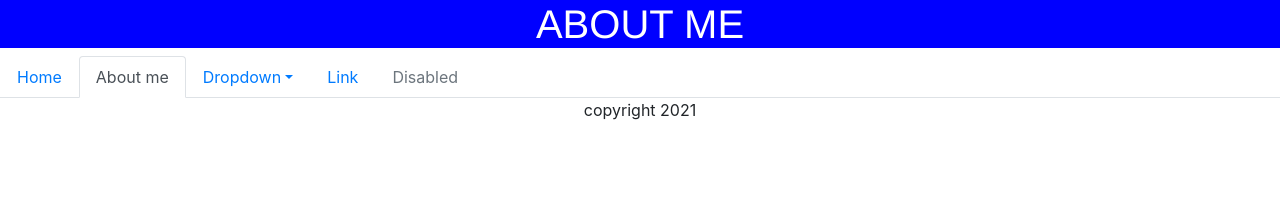
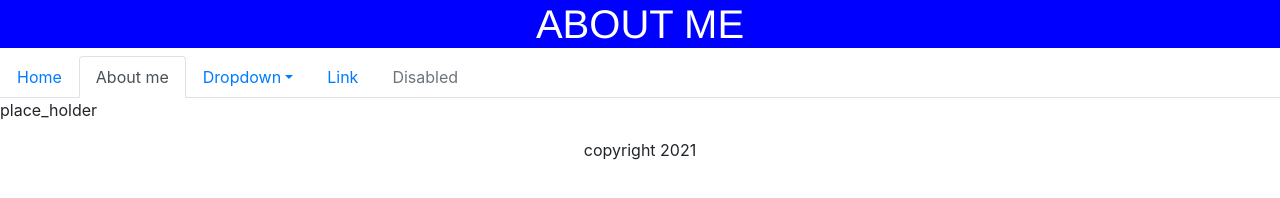
Before and after one commit to hauntedwaffledogs/schoolport2, a plain HTML site: page about_me.html in a window 1280 px wide. Drawn offline with Linux system fonts and the light colour scheme.

Commit message:
placeheader

```diff
--- a/about_me.html
+++ b/about_me.html
@@ -25,7 +25,7 @@
 <script src="js/jquery-3.4.1.min.js"></script>
 <script src="js/popper.min.js"></script>
 <script src="js/bootstrap-4.4.1.js"></script>
-
+<p>place_holder</p>
 
 	<footer>copyright 2021</footer>
 </body>
```
